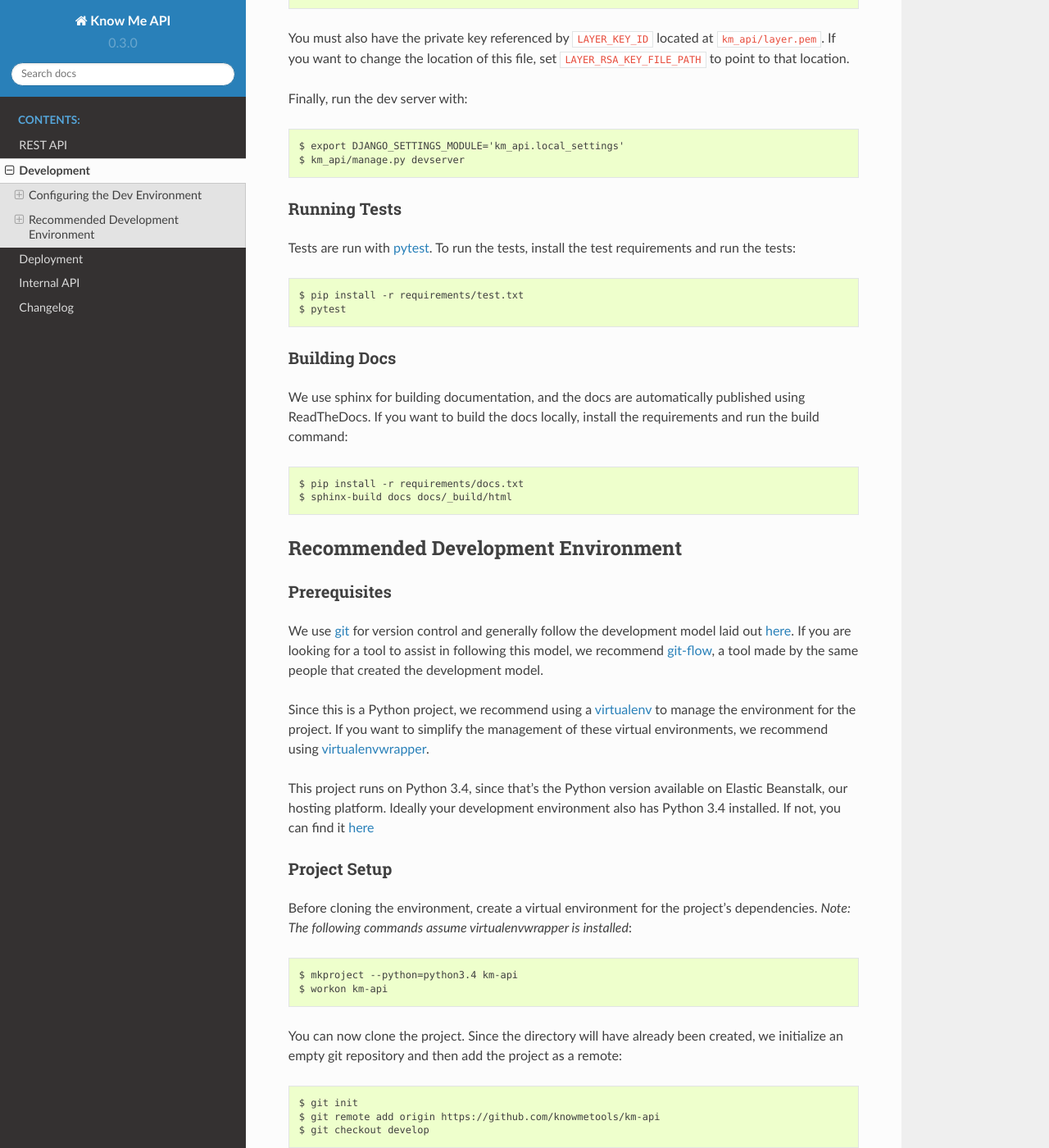
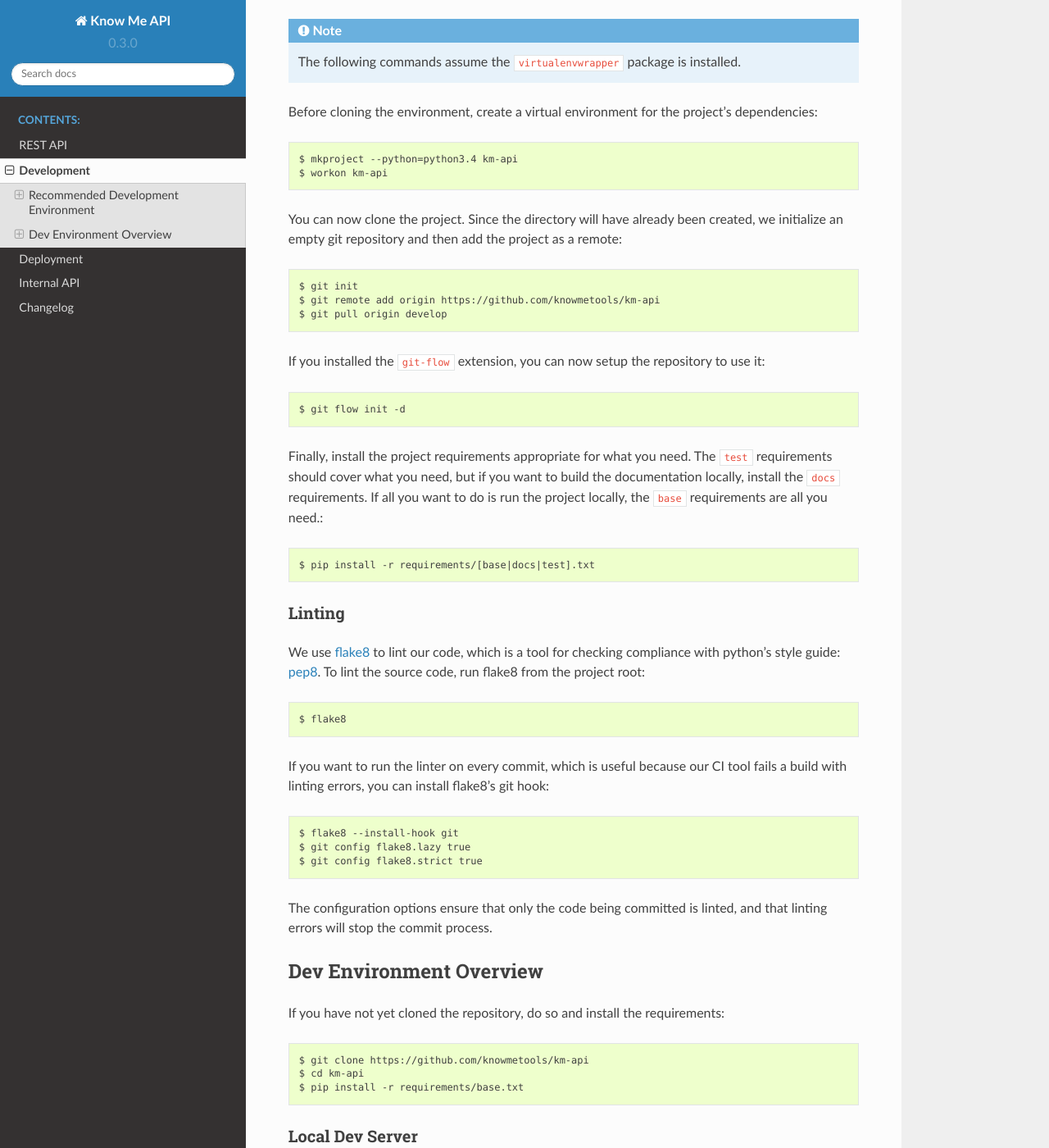
Before and after one commit to knowmetools/km-api, a Sphinx documentation site: the page built from docs/development.rst, in a window 1280 px wide and 1400 px high, scrolled down 701 px. Shown: the whole window at 82% size. Built offline with Sphinx 7.4.7 and the Read the Docs theme 2.0.0, drawn with Linux system fonts in a browser that asks for light colours; some of the changed text lies outside the part shown.

Commit message:
Update developer documentation.
Fixes #51

```diff
--- a/docs/development.rst
+++ b/docs/development.rst
@@ -2,60 +2,13 @@
 Development
 ===========
 
-This project runs on Python 3.4 using the Django framework.
-
--------------------------------
-Configuring the Dev Environment
--------------------------------
-
-To get started, clone the repository and install the requirements::
-
-    $ git clone https://github.com/knowmetools/km-api
-    $ cd km-api
-    $ pip install -r requirements/base.txt
-
-Local Dev Server
-----------------
-
-Before running the dev server, you must create a file at ``km_api/km_api/local_settings.py`` with the following content::
-
-    # Extend from the base settings
-    import * from km_api.settings
-
-    # A random string. This doesn't have to be anything complex for development
-    SECRET_KEY = '<some secret key>'
-
-    # Layer information can be found on Layer's dashboard.
-    LAYER_KEY_ID = 'layer:///keys/<key content>'
-    LAYER_PROVIDER_ID = 'layer:///providers/<provider id>'
-
-You must also have the private key referenced by ``LAYER_KEY_ID`` located at ``km_api/layer.pem``. If you want to change the location of this file, set ``LAYER_RSA_KEY_FILE_PATH`` to point to that location.
-
-Finally, run the dev server with::
-
-    $ export DJANGO_SETTINGS_MODULE='km_api.local_settings'
-    $ km_api/manage.py devserver
-
-Running Tests
--------------
-
-Tests are run with pytest_. To run the tests, install the test requirements and run the tests::
-
-    $ pip install -r requirements/test.txt
-    $ pytest
-
-Building Docs
--------------
-
-We use sphinx for building documentation, and the docs are automatically published using ReadTheDocs. If you want to build the docs locally, install the requirements and run the build command::
-
-    $ pip install -r requirements/docs.txt
-    $ sphinx-build docs docs/_build/html
-
+The API is built with Python using Django and Django Rest Framework.
 
 -----------------------------------
 Recommended Development Environment
 -----------------------------------
+
+If you are comfortable with setting up a python development environment and cloning the project, feel free to skip to the `development environment overview <dev-overview_>`_.
 
 Prerequisites
 -------------
@@ -69,7 +22,11 @@
 Project Setup
 -------------
 
-Before cloning the environment, create a virtual environment for the project's dependencies. *Note: The following commands assume virtualenvwrapper is installed*::
+.. note::
+
+    The following commands assume the ``virtualenvwrapper`` package is installed.
+
+Before cloning the environment, create a virtual environment for the project's dependencies::
 
     $ mkproject --python=python3.4 km-api
     $ workon km-api
@@ -78,13 +35,13 @@
 
     $ git init
     $ git remote add origin https://github.com/knowmetools/km-api
-    $ git checkout develop
+    $ git pull origin develop
 
 If you installed the ``git-flow`` extension, you can now setup the repository to use it::
 
     $ git flow init -d
 
-Finally, install the project requirements appropriate for what you need. The ``base`` requirements are necessary for running the project, the ``test`` requirements are only used when running tests, and the ``docs`` requirements are only used for building documentation::
+Finally, install the project requirements appropriate for what you need. The ``test`` requirements should cover what you need, but if you want to build the documentation locally, install the ``docs`` requirements. If all you want to do is run the project locally, the ``base`` requirements are all you need.::
 
     $ pip install -r requirements/[base|docs|test].txt
 
@@ -103,6 +60,57 @@
 
 The configuration options ensure that only the code being committed is linted, and that linting errors will stop the commit process.
 
+.. _dev-overview:
+
+------------------------
+Dev Environment Overview
+------------------------
+
+If you have not yet cloned the repository, do so and install the requirements::
+
+    $ git clone https://github.com/knowmetools/km-api
+    $ cd km-api
+    $ pip install -r requirements/base.txt
+
+Local Dev Server
+----------------
+
+Before running the dev server, you must create a file at ``km_api/km_api/local_settings.py``, relative to the project root, with the following content::
+
+    # Extend from the base settings
+    from km_api.settings import *       # noqa
+
+    # A random string. This doesn't have to be anything complex for development
+    SECRET_KEY = '<some secret key>'
+
+    # Layer information can be found on Layer's dashboard.
+    LAYER_KEY_ID = 'layer:///keys/<key content>'
+    LAYER_PROVIDER_ID = 'layer:///providers/<provider id>'
+
+You must also have the private key referenced by ``LAYER_KEY_ID`` located at ``km_api/layer.pem``. If you want to change the location of this file, set ``LAYER_RSA_KEY_FILE_PATH`` to point to that location.
+
+Finally, run the dev server with::
+
+    $ export DJANGO_SETTINGS_MODULE='km_api.local_settings'
+    $ km_api/manage.py runserver
+
+Running Tests
+-------------
+
+Tests are run with pytest_. To run the tests, make sure the requirements are installed and run the tests::
+
+    $ pip install -r requirements/test.txt
+    $ pytest
+
+Building Docs
+-------------
+
+We use sphinx for building documentation, and the docs are automatically published using ReadTheDocs. If you want to build the docs locally, install the requirements and run the build command::
+
+    $ pip install -r requirements/docs.txt
+    $ cd docs
+    $ make html
+
 
 .. _flake8: http://flake8.pycqa.org/en/latest/
 .. _git: https://git-scm.com/downloads
```
